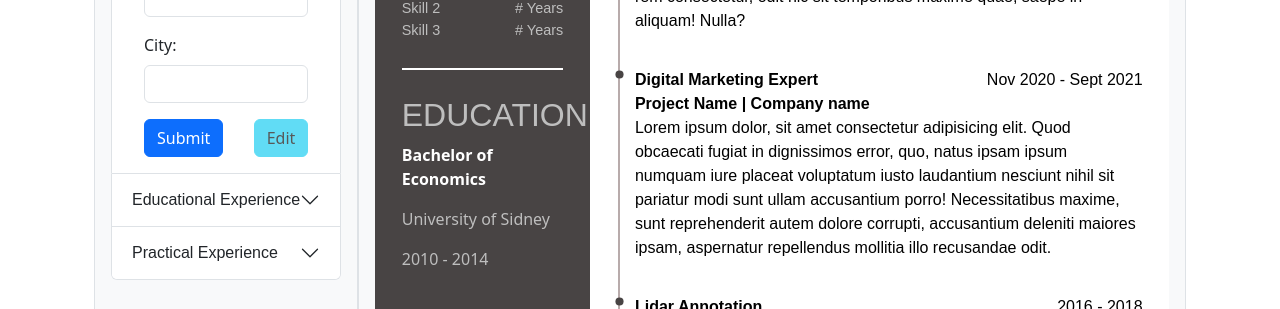
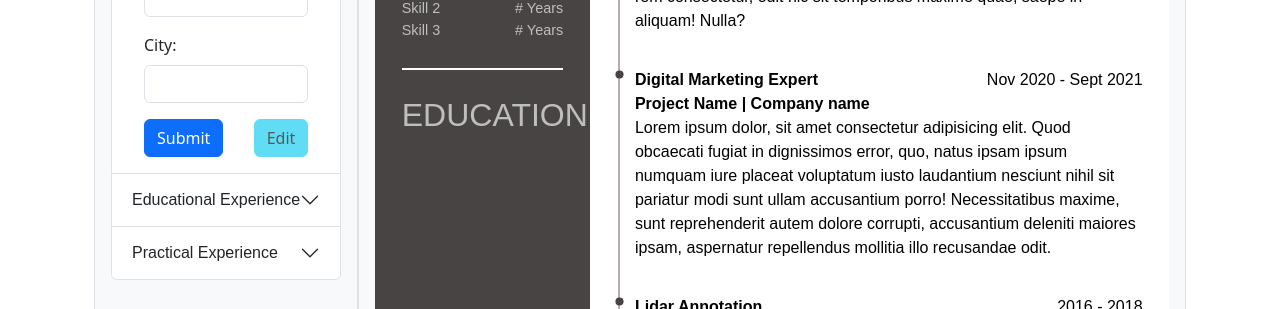
Before and after one commit to MwVc/cv-application, a React (Vite) app: page / in a window 1280 px wide. Shown: the part 643-952 px from the top of the page. Built offline with nearby package versions, Linux system fonts and the light colour scheme.

Commit message:
Update Resume component to display educational experience dynamically based on submittedEducationExperience prop and refined layout for better data presentation

```diff
--- a/src/components/Resume/Resume.jsx
+++ b/src/components/Resume/Resume.jsx
@@ -1,7 +1,10 @@
 import "./Resume.css";
 import "bootstrap-icons/font/bootstrap-icons.css";
 
-export default function Resume({ submittedGeneralInformation }) {
+export default function Resume({
+  submittedGeneralInformation,
+  submittedEducationalExperience,
+}) {
   return (
     <div className="page" data-size="A4">
       <div className="box">
@@ -72,11 +75,16 @@ export default function Resume({ submittedGeneralInformation }) {
             </div>
             <div className="item">
               <h2>EDUCATION</h2>
-              <div className="smallText">
-                <p className="bolded white">Bachelor of Economics</p>
-                <p>University of Sidney</p>
-                <p>2010 - 2014</p>
-              </div>
+              {submittedEducationalExperience &&
+                submittedEducationalExperience.map((object, index) => (
+                  <div className="smallText" key={index}>
+                    <p className="bolded white">{object.qualification}</p>
+                    <p>{object.institution}</p>
+                    <p>
+                      {object.startYear} - {object.endYear}
+                    </p>
+                  </div>
+                ))}
             </div>
           </div>
         </div>
```
